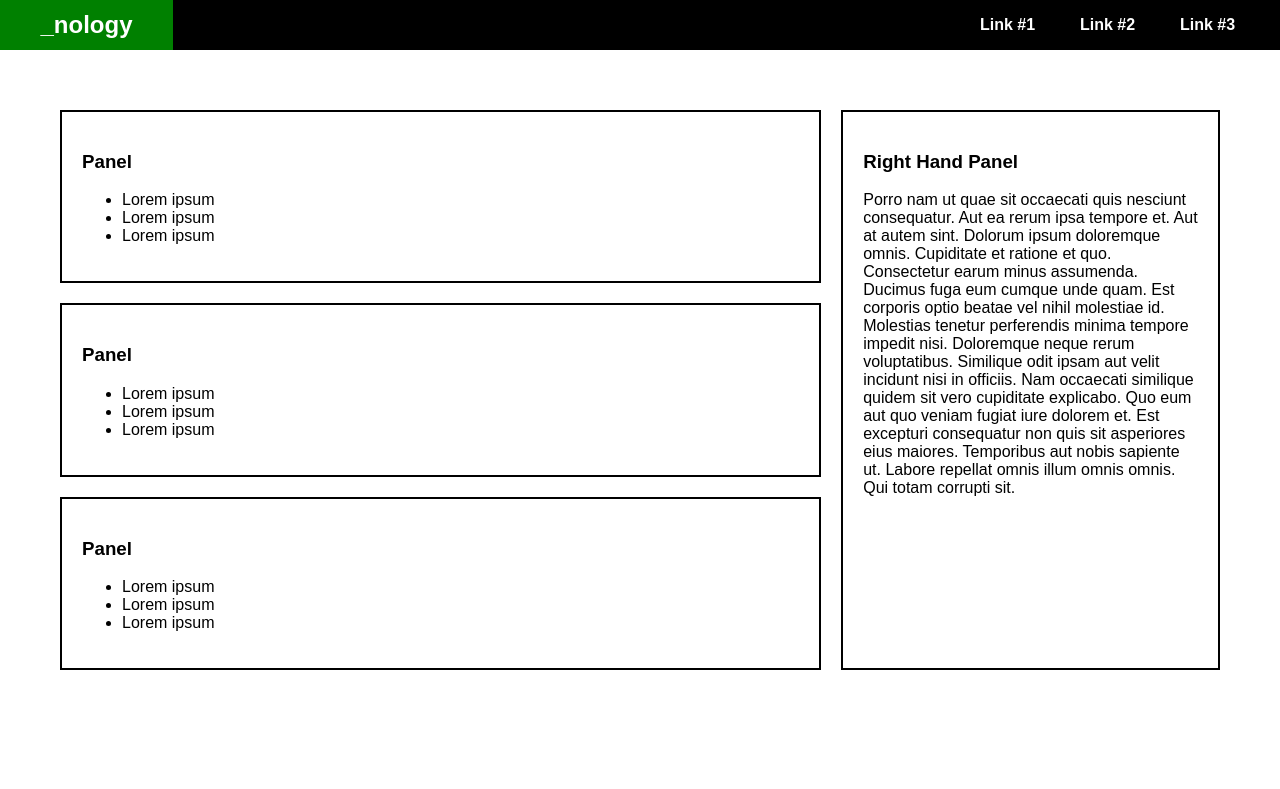
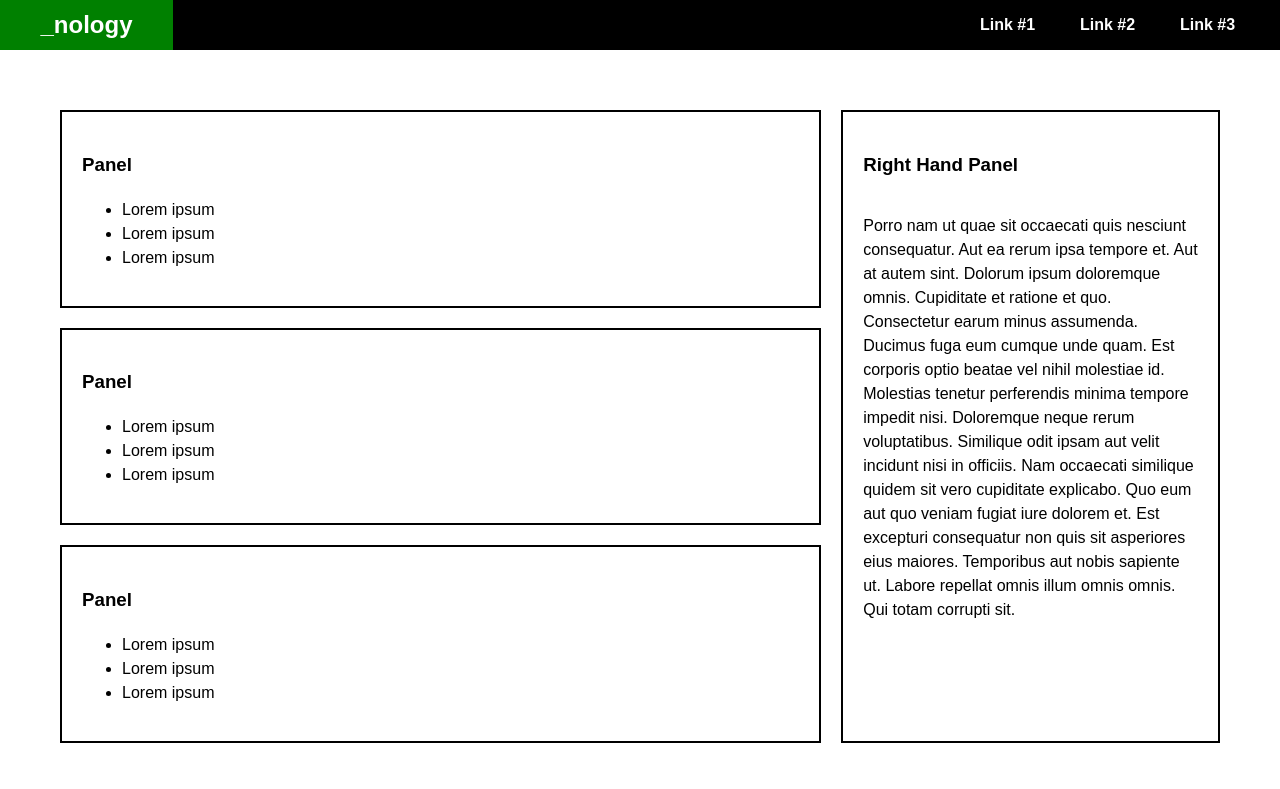
Before and after one commit to jebzley/flexbox-challenge-seb, a plain HTML site: page index.html in a window 1280 px wide. Drawn offline with Linux system fonts and the light colour scheme.

Commit message:
styling changes

```diff
--- a/styles.css
+++ b/styles.css
@@ -1,5 +1,6 @@
 *{
-  font-family:Arial, Helvetica, sans-serif
+  font-family:Arial, Helvetica, sans-serif;
+  line-height: 1.5;
 }
 body{
   border: 0;
@@ -64,9 +65,23 @@ main{
   border: 2px solid black;
 }
 
+.panel ul{
+  height: 100%;
+  display: flex;
+  flex-direction: column;
+  justify-content: stretch;
+
+}
+
 #right-hand-panel{
+  display: flex;
+  flex-direction: column;
   width: 30%;
   margin: 10px;
   padding: 20px;
   border: 2px solid black;
 }
+#right-hand-panel p{
+  height: 100%;
+  line-height: auto;
+}
```
